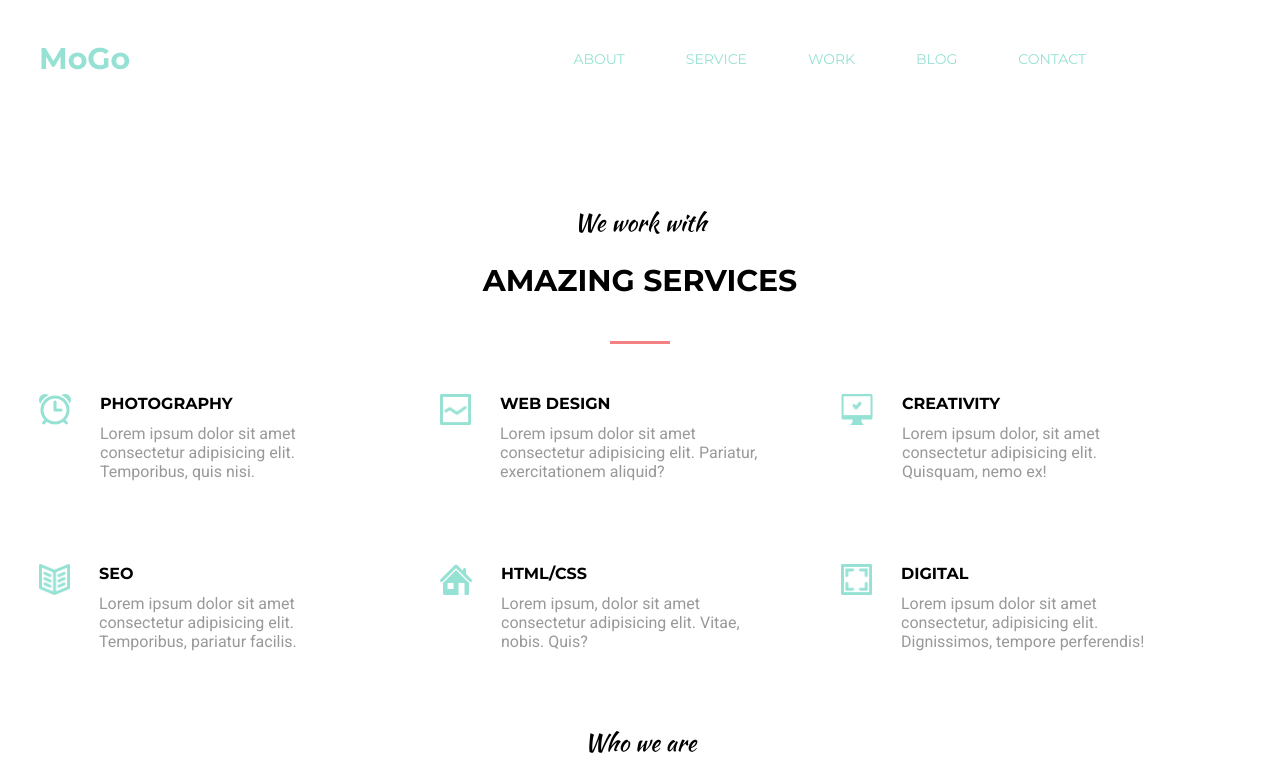
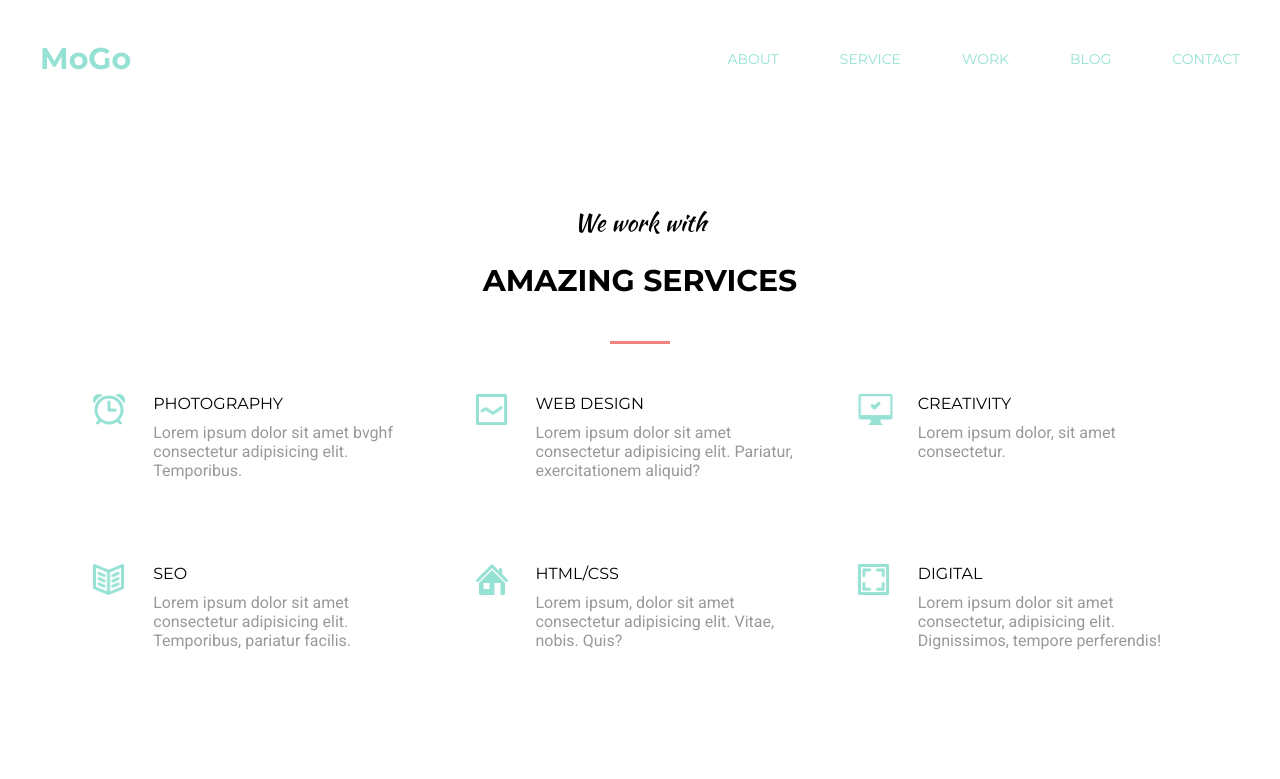
Before and after one commit to MaxPopsuy/goiteens-front-end, a plain HTML site: page homework-4/index.html in a window 1280 px wide. Shown: the top 779 px of the page. Drawn offline with Linux system fonts and the light colour scheme.

Commit message:
homework-3,4 fixed

```diff
--- a/homework-3/css/main.css
+++ b/homework-3/css/main.css
@@ -1,5 +1,6 @@
 
 .main{
+    width: 937px;
     color: rgb(98, 98, 98);
     font-family: 'Playfair Display', serif;
     text-align: center;
--- a/homework-4/css/header.css
+++ b/homework-4/css/header.css
@@ -1,6 +1,6 @@
 
 .header {
-    max-width: 1047px;
+    max-width: 1200px;
     display: flex;
     justify-content:space-between;
     align-items: center;
@@ -8,12 +8,26 @@
     margin-bottom: 42px;
 }
 
-.logo{
+.logo {
     font-family: 'Montserrat', sans-serif;
     font-size: 30px;
     font-weight: 700;
     color: #95e1d3;
 }
+
+/* .logo::after {
+    background-color: #f38181;
+    display: block;
+    color: #f38181;
+    content: "";
+    height: 2px;
+    width: 0%;
+    left: 50%;
+    position: absolute;
+    transform: translateX(-50%);
+    background-color: #f38181;
+    transition: width .6s ease-in-out;
+} */
 
 .nav {
 
@@ -33,7 +47,7 @@ justify-content: right;
     list-style-type: none;
     display: inline-block;
     margin-right: 57px;
-    cursor: poiter;
+    cursor: pointer;
     position: relative;
     line-height: 2;
 }
@@ -67,9 +81,5 @@ justify-content: right;
 }
 
 .listItemLink:hover {
-
     color: #f38181;
-
-
-
 }
--- a/homework-4/css/main.css
+++ b/homework-4/css/main.css
@@ -60,12 +60,13 @@
 
 
 .container{
-    max-width: 1148px;
-    max-height: 239px;
+    max-width: 1200px;
     display: flex;
     flex-wrap: wrap;
     margin-top: 50px;
     margin-bottom: 92px;
+    justify-content: space-evenly;
+
 }
 
 .section{
@@ -73,50 +74,47 @@
     height: 69px;
     display: flex;
     margin-bottom: 101px;
-    margin-right: 72px;
+    justify-content: space-between;
+
 }
 
-.section:nth-child(3n+3){
-    margin-right: 0px;
-}
 
-.icon{
-    margin-right: 29px;
-    width: 32px;
+
+.icon {
+    max-width: 61px;
     height: 31px;
 }
 
 .iconTitle{
-    width: 113px;
-    height: 10px;
-    margin-bottom: 20px;
+    margin-bottom: 10px;
     text-transform: uppercase;
     font-family: 'Montserrat', sans-serif;
+    font-weight: 400;
+}
+
+.block {
+    width: 269px;
 }
 
 .text{
-    width: 269px;
-    height: 39px;
     font-family: 'Roboto', sans-serif;
     font-weight: 400;
     color: rgb(153, 153, 153);
 }
 
 .ourTeam{
-    /* display: flex; */
-    /* width: 380px;
-    height: 542px; */
+
 }
 
 .teamImg{
-    margin-right: 28px;
+    display: flex;
+    justify-content: space-between;
     width: 380px;
     height: 470px;
+
 }
 
-.teamImg:last-child{
-    margin-right: 0px;
-}
+
 
 .name{
     text-transform: uppercase;
@@ -141,9 +139,10 @@
 }
 
 .containerBottom{
-    max-width: 1202px;
+    max-width: 1200px;
     display: flex;
-
+    justify-content: space-evenly;
+    margin-bottom: 82px;
 }
 
 .lorem{
--- a/homework-4/css/styles.css
+++ b/homework-4/css/styles.css
@@ -15,5 +15,5 @@
 
     margin-left: auto;
     margin-right: auto;
-    max-width: 1202px;
+    max-width: 1200px;
 }
--- a/homework-4/index.html
+++ b/homework-4/index.html
@@ -9,7 +9,7 @@
 <body class="body">
 
     <header class="header">
-        <h1 class="logo"><span>MoGo</span></h1>
+        <h1 class="logo"><a href="#" class="logo">MoGo</a></h1>
         <nav class="nav">
             <ul class="navList">
                 <li class="listItem">
@@ -33,83 +33,93 @@
 
     <main class="main">
 
+        <!-- <section class="services"> -->
+
             <h3 class="subTitle">We work with</h3>
 
             <h2 class="title">Amazing services</h2>
 
             <div class="container">
-            <section class="section">
 
-                <img class="icon" src="./img/ALARM@1X.png" alt="clock">
+
+
+                <div class="section">
+
+                    <img class="icon" src="./img/icons/ALARM@1X.png" alt="Clock">
                     <div class="block">
                         <h4 class="iconTitle">Photography</h4>
 
-                    <p class="text">Lorem ipsum dolor sit amet consectetur adipisicing elit. Temporibus, quis nisi.</p>
+                        <p class="text">Lorem ipsum dolor sit amet bvghf consectetur adipisicing elit. Temporibus.</p>
                     </div>
-            </section>
+                </div>
 
-            <section class="section">
+                <div class="section">
 
-                <img class="icon" src="./img/LINE GRAPH@1X.png" alt="clock">
+                    <img class="icon" src="./img/icons/lineGraph.png" alt="Line Graph">
                     <div class="block">
                         <h4 class="iconTitle">Web Design</h4>
 
                         <p class="text">Lorem ipsum dolor sit amet consectetur adipisicing elit. Pariatur, exercitationem aliquid?</p>
                     </div>
-            </section>
+                </div>
 
-            <section class="section">
+                <div class="section">
 
-                <img class="icon" src="./img/COMPUTER _ OK@1X.png" alt="clock">
+                    <img class="icon" src="./img/icons/COMPUTEROK@1X.png" alt="Computer">
                     <div class="block">
                         <h4 class="iconTitle">Creativity</h4>
 
-                    <p class="text">Lorem ipsum dolor, sit amet consectetur adipisicing elit. Quisquam, nemo ex!</p>
+                        <p class="text">Lorem ipsum dolor, sit amet consectetur.</p>
                     </div>
-            </section>
+                </div>
 
-            <section class="section">
+                <div class="section">
 
-                <img class="icon" src="./img/BOOK 2@1X.png" alt="clock">
+                    <img class="icon" src="./img/icons/BOOK2@1X.png" alt="Book">
                     <div class="block">
                         <h4 class="iconTitle">SEO</h4>
 
                         <p class="text">Lorem ipsum dolor sit amet consectetur adipisicing elit. Temporibus, pariatur facilis.</p>
                     </div>
-            </section>
+                </div>
 
-            <section class="section">
+                <div class="section">
 
-                <img class="icon" src="./img/HOME@1X.png" alt="clock">
+                    <img class="icon" src="./img/icons/HOME@1X.png" alt="Home">
                     <div class="block">
                         <h4 class="iconTitle">HTML/CSS</h4>
 
                         <p class="text">Lorem ipsum, dolor sit amet consectetur adipisicing elit. Vitae, nobis. Quis?</p>
                     </div>
-            </section>
+                </div>
 
-            <section class="section">
+                <div class="section">
 
-                <img class="icon" src="./img/IMAGE@1X.png" alt="clock">
+                    <img class="icon" src="./img/icons/IMAGE@1X.png" alt="Digital">
                     <div class="block">
                         <h4 class="iconTitle">Digital</h4>
 
                         <p class="text">Lorem ipsum dolor sit amet consectetur, adipisicing elit. Dignissimos, tempore perferendis!</p>
                     </div>
-            </section>
+                </div>
 
 
 
             </div>
+
+        <!-- </section> -->
+
+        <section>
 
             <h3 class="secondSubTitle">Who we are</h3>
 
             <h2 class="secondTitle">Meet our team</h2>
 
             <p class="lorem">Lorem ipsum dolor sit amet, consectetur adipisicing elit. Itaque reprehenderit delectus impedit, ipsa cupiditate consectetur. Facere odio nemo excepturi corrupti eligendi itaque nulla maiores beatae quidem placeat. Tempora.</p>
+
             <div class="containerBottom">
 
-            <section class="ourTeam">
+                <div class="ourTeam">
 
                     <img class="teamImg" src="./img/MatthewDix.png" alt="MatthewDix">
                     <div class="card">
@@ -117,9 +127,9 @@
 
                         <p class="skill">Graphic Design</p>
                     </div>
-            </section>
+                </div>
 
-            <section class="ourTeam">
+                <div class="ourTeam">
 
                     <img class="teamImg" src="./img/ChristopherCampbell.png" alt="MatthewDix">
                     <div class="card">
@@ -127,9 +137,9 @@
 
                         <p class="skill">Branding/UX design</p>
                     </div>
-            </section>
+                </div>
 
-            <section class="ourTeam">
+                <div class="ourTeam">
 
                     <img class="teamImg" src="./img/MichaelFertig.png" alt="MatthewDix">
                     <div class="card">
@@ -137,10 +147,10 @@
 
                         <p class="skill">Developer</p>
                     </div>
-            </section>
+                </div>
 
             </div>
-
+        </section>
     </main>
 
 </body>
```
Also changed, not shown: homework-3/index.html (+2 -2 lines), homework-3/img/coldWinterDays.jpg (renamed from homework-3/img/cold winter days.jpg), homework-3/img/topSongs.jpg (renamed from homework-3/img/top songs.jpg), homework-4/img/icons/ALARM@1X.png (renamed from homework-4/img/ALARM@1X.png), homework-4/img/icons/BOOK2@1X.png (renamed from homework-4/img/BOOK 2@1X.png), homework-4/img/icons/COMPUTEROK@1X.png (renamed from homework-4/img/COMPUTER _ OK@1X.png), homework-4/img/icons/HOME@1X.png (renamed from homework-4/img/HOME@1X.png), homework-4/img/icons/IMAGE@1X.png (renamed from homework-4/img/IMAGE@1X.png), homework-4/img/icons/lineGraph.png (renamed from homework-4/img/LINE GRAPH@1X.png). Lines whose indentation alone changed are shown as unchanged.
